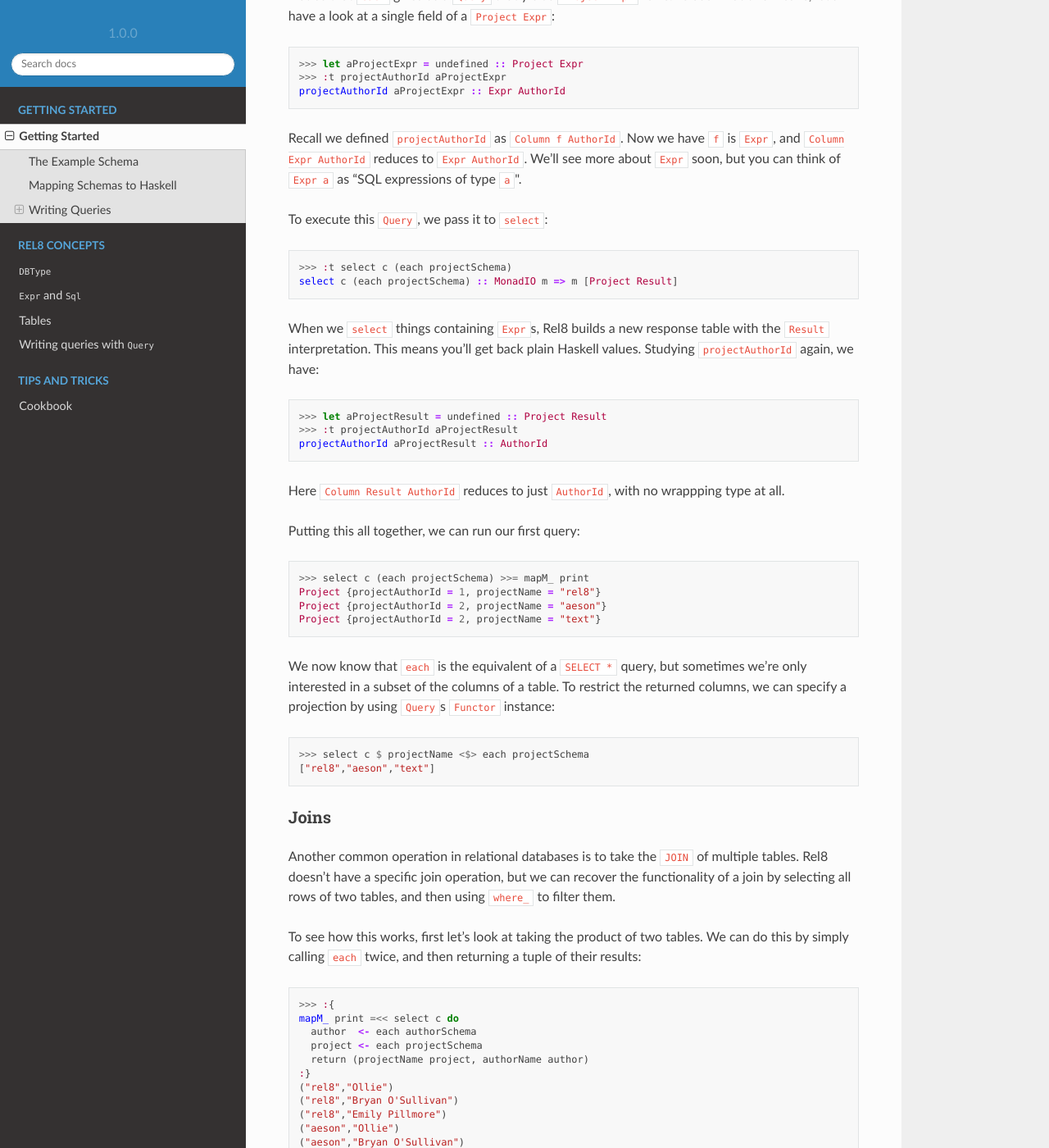
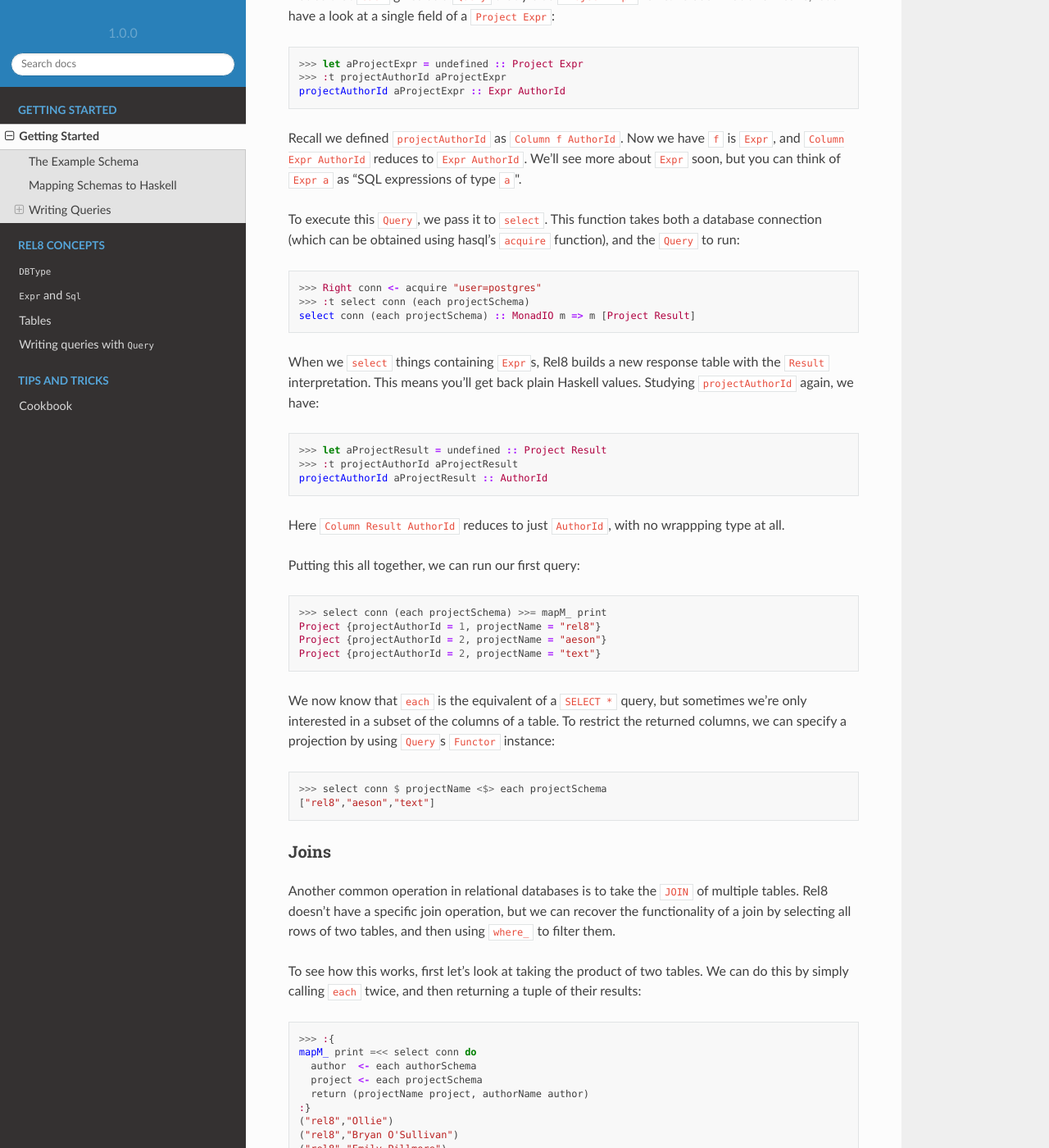
Before and after one commit to circuithub/rel8, a Sphinx documentation site: the page built from docs/tutorial.rst, in a window 1280 px wide and 1400 px high, scrolled down 4105 px. Shown: the whole window at 82% size. Built offline with Sphinx 7.4.7 and the Read the Docs theme 2.0.0, drawn with Linux system fonts in a browser that asks for light colours; some of the changed text lies outside the part shown.

Commit message:
Expand on `select` needing a connection
Fixes #64 (hopefully!)

```diff
--- a/docs/tutorial.rst
+++ b/docs/tutorial.rst
@@ -204,10 +204,13 @@ Recall we defined ``projectAuthorId`` as ``Column f AuthorId``. Now we have
 We'll see more about ``Expr`` soon, but you can think of ``Expr a`` as "SQL
 expressions of type ``a``\".
 
-To execute this ``Query``, we pass it to ``select``::
+To execute this ``Query``, we pass it to ``select``. This function takes both a
+database connection (which can be obtained using hasql's ``acquire`` function),
+and the ``Query`` to run::
 
-  >>> :t select c (each projectSchema)
-  select c (each projectSchema) :: MonadIO m => m [Project Result]
+  >>> Right conn <- acquire "user=postgres"
+  >>> :t select conn (each projectSchema)
+  select conn (each projectSchema) :: MonadIO m => m [Project Result]
 
 When we ``select`` things containing ``Expr``\s, Rel8 builds a new response
 table with the ``Result`` interpretation. This means you'll get back plain
@@ -222,7 +225,7 @@ wrappping type at all.
 
 Putting this all together, we can run our first query::
 
-  >>> select c (each projectSchema) >>= mapM_ print
+  >>> select conn (each projectSchema) >>= mapM_ print
   Project {projectAuthorId = 1, projectName = "rel8"}
   Project {projectAuthorId = 2, projectName = "aeson"}
   Project {projectAuthorId = 2, projectName = "text"}
@@ -232,7 +235,7 @@ sometimes we're only interested in a subset of the columns of a table. To
 restrict the returned columns, we can specify a projection by using ``Query``\s
 ``Functor`` instance::
 
-  >>> select c $ projectName <$> each projectSchema
+  >>> select conn $ projectName <$> each projectSchema
   ["rel8","aeson","text"]
 
 Joins
@@ -248,7 +251,7 @@ We can do this by simply calling ``each`` twice, and then returning a tuple of
 their results::
 
   >>> :{
-  mapM_ print =<< select c do
+  mapM_ print =<< select conn do
     author  <- each authorSchema
     project <- each projectSchema
     return (projectName project, authorName author)
@@ -267,7 +270,7 @@ This isn't quite right, though, as we have ended up pairing up the wrong
 projects and authors. To fix this, we can use ``where_`` to restrict the
 returned rows. We could write::
 
-  select c $ do
+  select conn $ do
     author  <- each authorSchema
     project <- each projectSchema
     where_ $ projectAuthorId project ==. authorId author
@@ -284,7 +287,7 @@ for the particular joins in your database. In our case, this would be::
 Our final query is then::
 
   >>> :{
-  mapM_ print =<< select c do
+  mapM_ print =<< select conn do
     author  <- each authorSchema
     project <- projectsForAuthor author
     return (projectName project, authorName author)
@@ -303,7 +306,7 @@ transformer to allow for the possibility of the join to fail.
 In our test database, we can see that there's another author who we haven't
 seen yet::
 
-  >>> select c $ authorName <$> each authorSchema
+  >>> select conn $ authorName <$> each authorSchema
   ["Ollie","Bryan O'Sullivan","Emily Pillmore"]
 
 Emily wasn't returned in our earlier query because - in our database - she
@@ -311,7 +314,7 @@ doesn't have any registered projects. We can account for this partiality in our
 original query by wrapping the ``projectsForAuthor`` call with ``optional``::
 
   >>> :{
-  mapM_ print =<< select c do
+  mapM_ print =<< select conn do
     author   <- each authorSchema
     mproject <- optional $ projectsForAuthor author
     return (authorName author, projectName <$> mproject)
@@ -356,8 +359,8 @@ focus on the /type/ of that query::
         return (author, project)
         where
 
-  >>> :t select c authorsAndProjects
-  select c authorsAndProjects
+  >>> :t select conn authorsAndProjects
+  select conn authorsAndProjects
     :: MonadIO m => m [(Author Result, Project Result)]
 
 
@@ -374,7 +377,7 @@ simply wrapping the call to ``projectsForAuthor`` with either ``some`` or
 author to have no projects::
 
   >>> :{
-  mapM_ print =<< select c do
+  mapM_ print =<< select conn do
     author       <- each authorSchema
     projectNames <- many $ projectName <$> projectsForAuthor author
     return (authorName author, projectNames)
```
